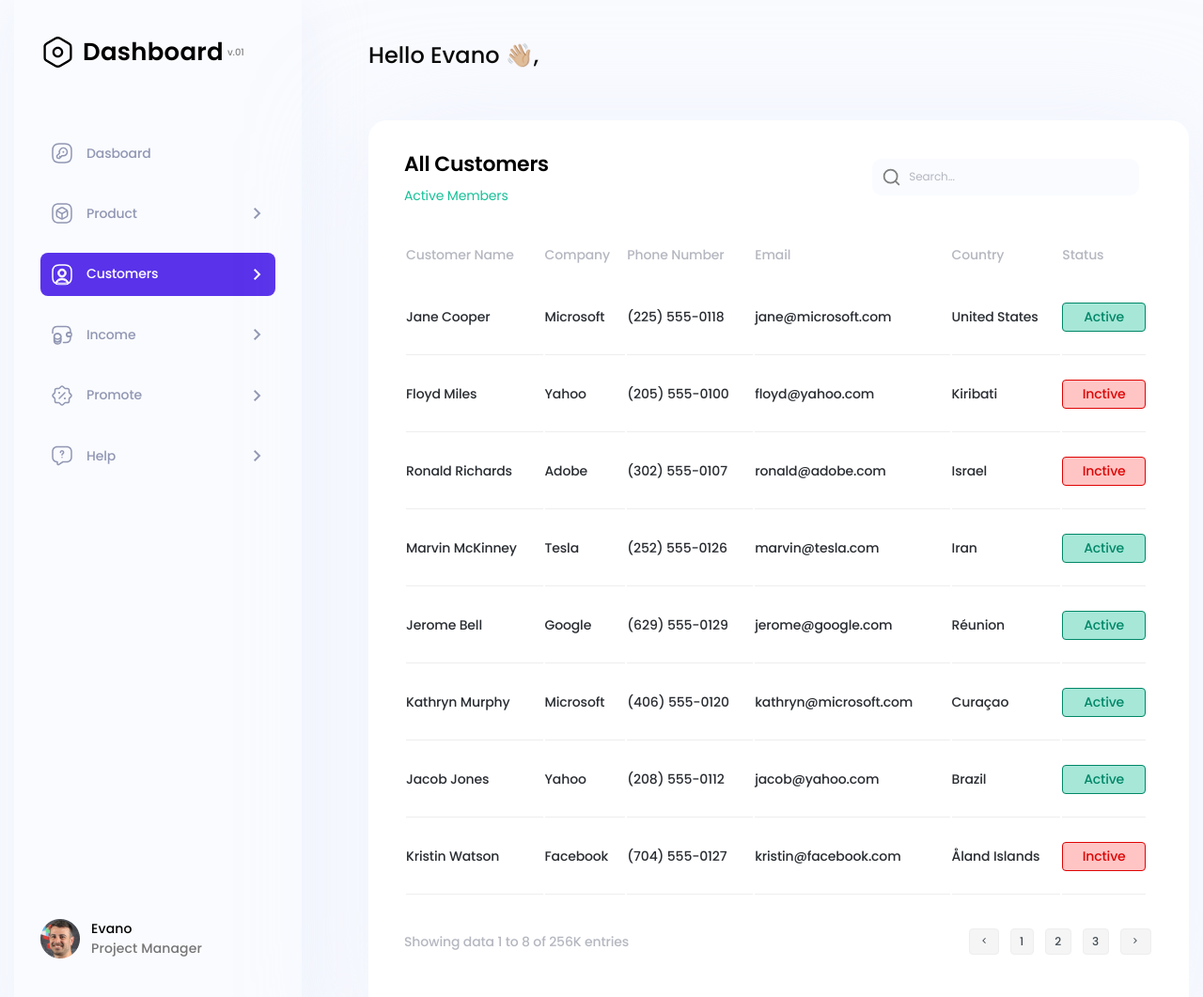
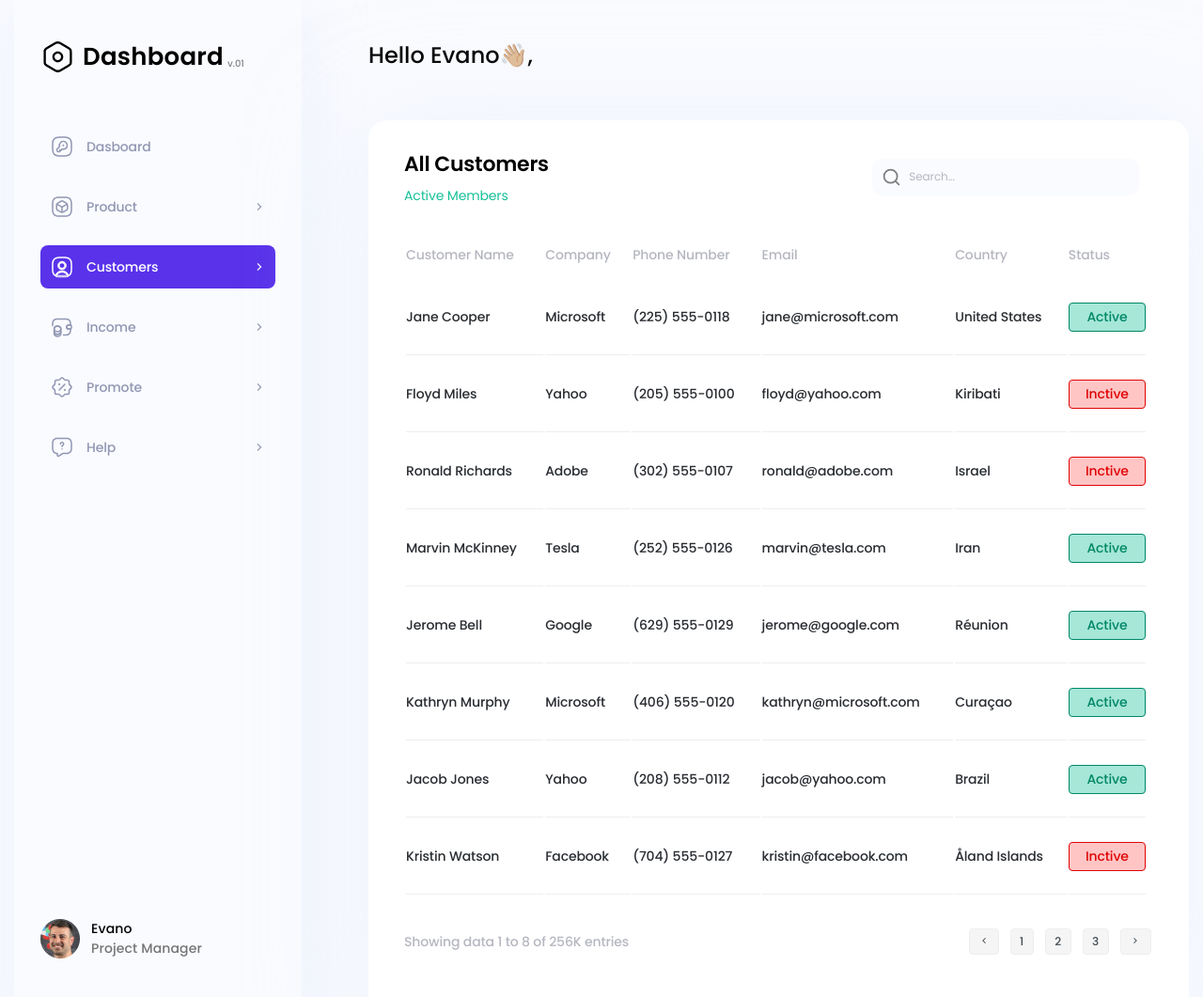
Before and after one commit to analebyodkina/dasboard-example, a plain HTML site: page build/index.html in a window 1280 px wide. Shown: the whole page at 94% size. Drawn offline with nearby package versions, Linux system fonts and the light colour scheme.

Commit message:
doing pixel perfect state

```diff
--- a/build/index.html
+++ b/build/index.html
@@ -130,7 +130,7 @@
   </footer>
 </div>
  <div class="customers">
-    <div class="customers__top">Hello <span class="customers__name">Evano</span> 👋🏼,</div>
+    <div class="customers__top">Hello <span class="customers__name">Evano</span>👋🏼,</div>
     <section class="customers__body">
         <header class="customers__header header">
             <div class="header__info">
@@ -148,8 +148,8 @@
             </div>
 
         </header>
-        <div class="table-responsive-lg">
-            <table class="customers__table table-hover">
+
+        <table class="customers__table table-hover">
             <tr class="table__head">
                 <th>Customer Name</th>
                 <th>Company</th>
@@ -225,7 +225,7 @@
                 <td><div class="customers__status _red">Inctive</div></td>
             </tr>
         </table>
-        </div>
+
 
         <footer class="customers__footer footer">
             <div class="footer__info">Showing data 1 to 8 of  256K entries</div>
--- a/src/scss/base/_base.scss
+++ b/src/scss/base/_base.scss
@@ -12,7 +12,7 @@ body {
 	padding: 0 15px;
 	margin-inline: auto;
 	display: grid;
-	grid-template-columns: minmax(100px,306px) 1fr;
+	grid-template-columns: minmax(160px,306px) 1fr;
 	column-gap: 71px;
 }
 img {
--- a/src/scss/blocks/_customers.scss
+++ b/src/scss/blocks/_customers.scss
@@ -82,11 +82,17 @@
       left: 0;
     }
     th {
+      &:not(:last-of-type) {
+        padding-right: 10px;
+      }
       @include text($ff, 14rem, inherit, 500, $color-grey);
       letter-spacing: -0.14px;
       padding-bottom: 14px;
     }
     td {
+      &:not(:last-of-type) {
+        padding-right: 10px;
+      }
       @include text($ff, 14rem, inherit, 500, $color-text);
       letter-spacing: -0.14px;
       padding: 24px 0;
@@ -142,7 +148,7 @@
         }
         &:not(.disabled):hover {
           background: $color-blue;
-          a{
+          a {
             color: $color-white;
           }
         }
--- a/src/scss/blocks/_sidebar.scss
+++ b/src/scss/blocks/_sidebar.scss
@@ -3,27 +3,27 @@
   width: 100%;
   display: flex;
   flex-direction: column;
-  padding: 36rem 28rem 76rem;
-  box-shadow: 0px 10px 60px 0px rgba(226, 236, 249, 0.50);
+  padding: 41rem 28rem 76rem;
+  box-shadow: 0px 10px 60px 0px rgba(226, 236, 249, 0.5);
   .header {
     display: flex;
     align-items: center;
-    padding-bottom: 65rem;
+    padding-bottom: 53rem;
     img {
       margin-right: 8rem;
       max-width: 37px;
     }
-
     &__text {
       @include text($ff, 26rem, inherit, 600, $color-black);
       letter-spacing: 0.26px;
       margin-right: 4rem;
     }
-
     &__version {
       @include text($ff, 10rem, inherit, 500, $color-version);
       color: #838383;
       letter-spacing: -0.1px;
+      align-self: flex-end;
+      padding-bottom: 5px;
     }
   }
   &__list {
@@ -37,7 +37,7 @@
     gap: 14px;
     transition: $transition;
     border-radius: 8px;
-    padding: 11rem 15rem 11rem 11rem;
+    padding: 11rem 9rem 11rem 11rem;
     color: $sidebar-items;
     &:hover {
       background: $color-blue;
@@ -52,7 +52,7 @@
     &.active {
       background: $color-blue;
       color: $color-white;
-      svg path{
+      svg path {
         fill: $color-white;
       }
       .material-symbols-outlined {
@@ -75,20 +75,21 @@
       letter-spacing: -0.14px;
       margin-right: auto;
     }
-    &__arrow {
-      width: 16px;
+    &_arrow {
+      max-width: 16px;
       height: 16px;
     }
     .material-symbols-outlined {
-      width: 16px;
-      height: 16px;
+      font-size: 16px;
       cursor: pointer;
       color: $sidebar-items;
       transition: $transition;
     }
   }
-  .item{
-    &:first-child, &:nth-child(3), &:nth-child(4) {
+  .item {
+    &:first-child,
+    &:nth-child(3),
+    &:nth-child(4) {
       &:hover {
         background: $color-blue;
         color: $color-white;
@@ -105,7 +106,6 @@
           fill: inherit;
         }
       }
-
     }
   }
   .footer {
```
Also changed, not shown: src/html/blocks/customers.html (+4 -4 lines), build/css/main.css, build/img/01.jpg (deleted).
